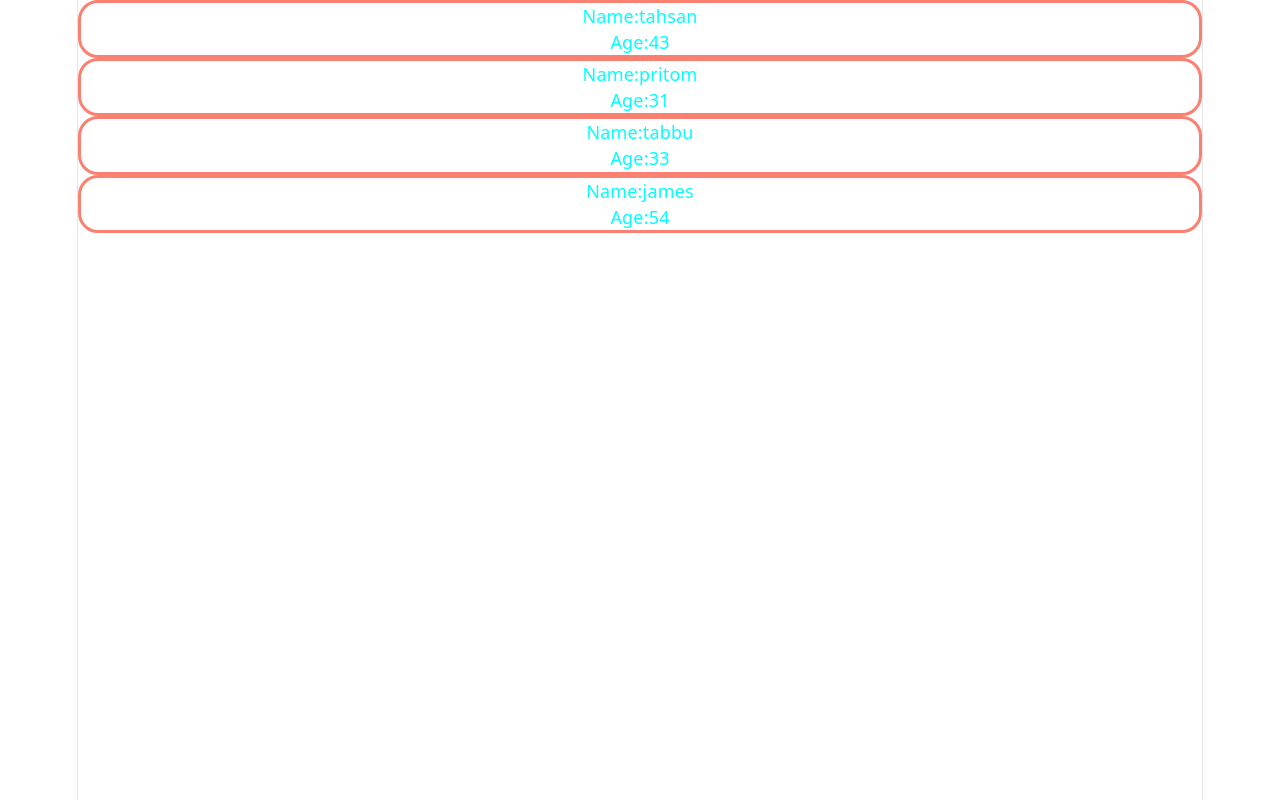
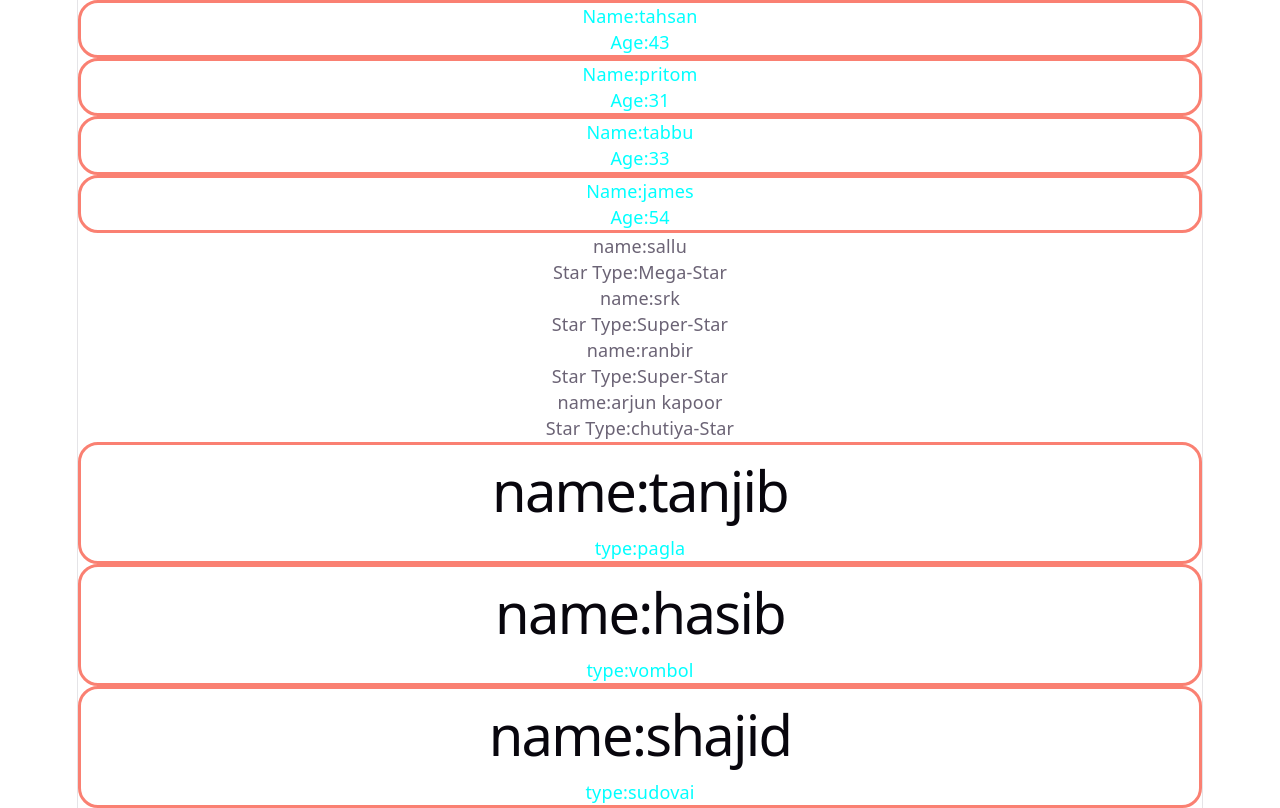
Before and after one commit to zisanahmed97/explore-core-react-restart, a React (Vite) app: page / in a window 1280 px wide. Built offline with nearby package versions, Linux system fonts and the light colour scheme.

Commit message:
just practice

```diff
--- /dev/null
+++ b/src/Actor.jsx
@@ -0,0 +1,12 @@
+import React from 'react';
+
+const Actor = ({actor}) => {
+    return (
+        <div>
+            <p>name:{actor.name}</p>
+            <p>Star Type:{actor.heroType}</p>
+        </div>
+    );
+};
+
+export default Actor;
--- a/src/App.jsx
+++ b/src/App.jsx
@@ -2,6 +2,9 @@
 import './App.css'
 import Singer from './Singer';
 import ToDo from './ToDo';
+import player from "./Player"
+import Actor from './Actor';
+import Roommate from './Roommate';
 
 function App() {
    const singers = [
@@ -10,6 +13,31 @@ function App() {
     {id: "3", name:"tabbu", age:"33"},
     {id:"4" , name:"james", age:"54"}
    ]
+
+   const players = [
+    {id:"1", name:"messi", title:"GOAT"},
+    {id:"2", name:"cr7", title:"pendu"},
+    {id:"3", name:"mabappi", title:"kocchop"},
+    {id:"4", name:"alvarez", title:"spiderman"}
+
+
+   ]
+
+   const actors = [
+    {id:"1", name:"sallu", heroType:"Mega-Star"},
+    {id:"2", name:"srk", heroType:"Super-Star"},
+    {id:"3", name:"ranbir", heroType:"Super-Star"},
+    {id:"4", name:"arjun kapoor", heroType:"chutiya-Star"}
+   ]
+
+   const roommates=[
+    {id:"1",name:"tanjib",type:"pagla"},
+    {id:"1",name:"hasib",type:"vombol"},
+    {id:"1",name:"shajid",type:"sudovai"}
+   ]
+
+
+
 
   return (
     <>
@@ -33,6 +61,18 @@ function App() {
 
        {
         singers.map(singer => <Singer key={singer.id} singer={singer}></Singer>)
+       }
+
+        {/* {
+        players.map(player => <Player key={player.id} player={player}></Player>)
+       }  */}
+
+       {
+        actors.map(actor => <Actor key={actor.id} actor={actor}></Actor>)
+       }
+
+       {
+        roommates.map(roommate => <Roommate key={roommate.id} roommate={roommate}></Roommate>)
        }
 
     </>
--- /dev/null
+++ b/src/Player.jsx
@@ -0,0 +1,12 @@
+import React from 'react';
+
+const Player = ({player}) => {
+    return (
+        <div>
+            <h2>Name:{player.name}</h2>
+            <h5>title:{player.title}</h5>
+        </div>
+    );
+};
+
+export default Player;
--- /dev/null
+++ b/src/Roommate.jsx
@@ -0,0 +1,13 @@
+import React from 'react';
+import './App.css'
+
+const Roommate = ({roommate}) => {
+    return (
+        <div className='person'>
+            <h1>name:{roommate.name}</h1>
+            <p>type:{roommate.type}</p>
+        </div>
+    );
+};
+
+export default Roommate;
```
